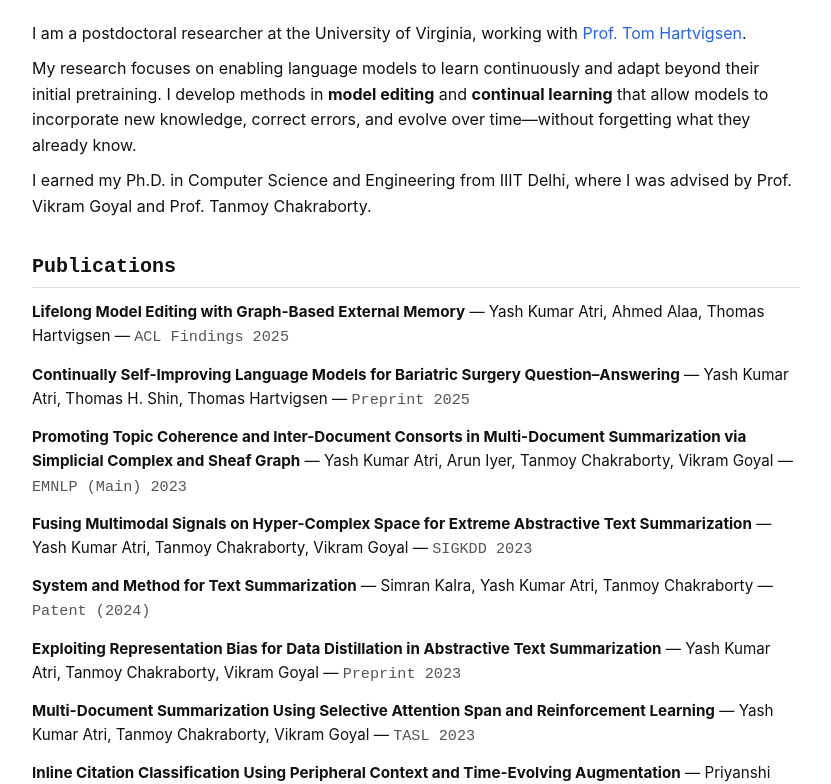
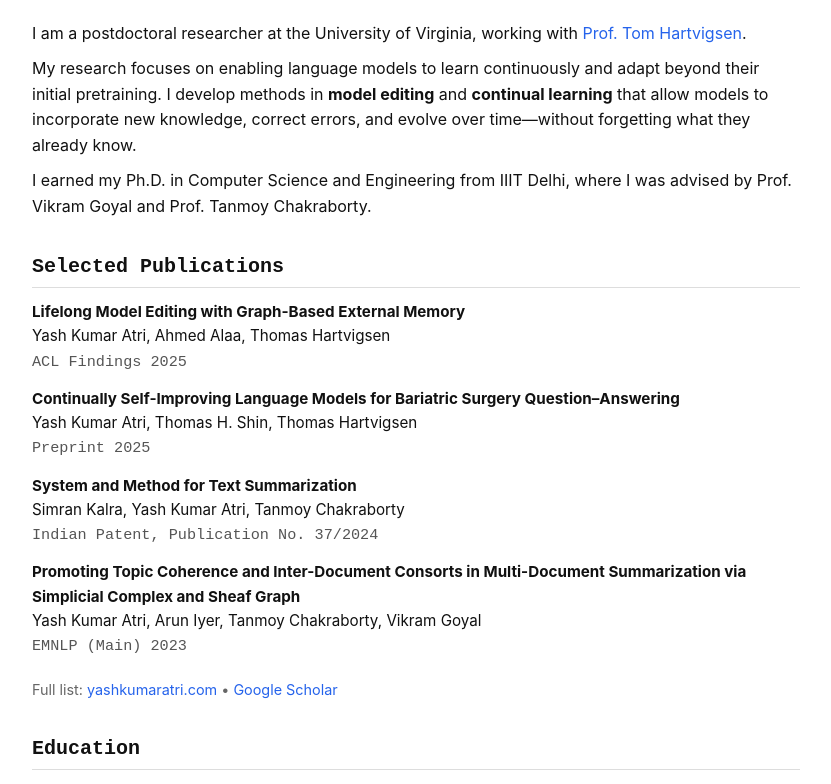
Before and after one commit to yashkumaratri/atri.ac, a plain HTML site: page index.html in a window 1280 px wide. Shown: the part 172-956 px from the top of the page, without its empty margins (224-1055 px from the left). Drawn offline with Linux system fonts and the light colour scheme.

Commit message:
Revise publications section with selected works
Updated the publications section with selected publications and improved formatting.

```diff
--- a/index.html
+++ b/index.html
@@ -150,22 +150,32 @@
   </p>
 </section>
 
-    <section class="section">
-  <h2>Publications</h2>
+<section class="section">
+  <h2>Selected Publications</h2>
   <ul class="pub-list">
-    <li><strong>Lifelong Model Editing with Graph-Based External Memory</strong> — Yash Kumar Atri, Ahmed Alaa, Thomas Hartvigsen — <span class="venue">ACL Findings 2025</span></li>
-    <li><strong>Continually Self-Improving Language Models for Bariatric Surgery Question–Answering</strong> — Yash Kumar Atri, Thomas H. Shin, Thomas Hartvigsen — <span class="venue">Preprint 2025</span></li>
-    <li><strong>Promoting Topic Coherence and Inter-Document Consorts in Multi-Document Summarization via Simplicial Complex and Sheaf Graph</strong> — Yash Kumar Atri, Arun Iyer, Tanmoy Chakraborty, Vikram Goyal — <span class="venue">EMNLP (Main) 2023</span></li>
-    <li><strong>Fusing Multimodal Signals on Hyper-Complex Space for Extreme Abstractive Text Summarization</strong> — Yash Kumar Atri, Tanmoy Chakraborty, Vikram Goyal — <span class="venue">SIGKDD 2023</span></li>
-    <li><strong>System and Method for Text Summarization</strong> — Simran Kalra, Yash Kumar Atri, Tanmoy Chakraborty — <span class="venue">Patent (2024)</span></li>
-    <li><strong>Exploiting Representation Bias for Data Distillation in Abstractive Text Summarization</strong> — Yash Kumar Atri, Tanmoy Chakraborty, Vikram Goyal — <span class="venue">Preprint 2023</span></li>
-    <li><strong>Multi-Document Summarization Using Selective Attention Span and Reinforcement Learning</strong> — Yash Kumar Atri, Tanmoy Chakraborty, Vikram Goyal — <span class="venue">TASL 2023</span></li>
-    <li><strong>Inline Citation Classification Using Peripheral Context and Time-Evolving Augmentation</strong> — Priyanshi Gupta, Yash Kumar Atri, Apurva Nagvenkar, Sourish Dasgupta, Tanmoy Chakraborty — <span class="venue">PAKDD 2023</span></li>
-    <li><strong>See, Hear, Read: Leveraging Multimodality with Guided Attention for Abstractive Text Summarization</strong> — Yash Kumar Atri, Shraman Pramanick, Vikram Goyal, Tanmoy Chakraborty — <span class="venue">KBS 2021</span></li>
-    <li><strong>Assessing the Quality of the Datasets by Identifying Mislabeled Samples</strong> — Vaibhav Pulastya, Gaurav Nuti, Yash Kumar Atri, Tanmoy Chakraborty — <span class="venue">ASONAM 2021</span></li>
-    <li><strong>Corpora Evaluation and System Bias Detection in Multi-Document Summarization</strong> — Alvin Dey, Tanya Chowdhury, Yash Kumar Atri, Tanmoy Chakraborty — <span class="venue">EMNLP Findings 2020</span></li>
+    <li>
+      <strong>Lifelong Model Editing with Graph-Based External Memory</strong><br>
+      Yash Kumar Atri, Ahmed Alaa, Thomas Hartvigsen<br>
+      <span class="venue">ACL Findings 2025</span>
+    </li>
+    <li>
+      <strong>Continually Self-Improving Language Models for Bariatric Surgery Question–Answering</strong><br>
+      Yash Kumar Atri, Thomas H. Shin, Thomas Hartvigsen<br>
+      <span class="venue">Preprint 2025</span>
+    </li>
+    <li>
+      <strong>System and Method for Text Summarization</strong><br>
+      Simran Kalra, Yash Kumar Atri, Tanmoy Chakraborty<br>
+      <span class="venue">Indian Patent, Publication No. 37/2024</span>
+    </li>
+    <li>
+      <strong>Promoting Topic Coherence and Inter-Document Consorts in Multi-Document Summarization via Simplicial Complex and Sheaf Graph</strong><br>
+      Yash Kumar Atri, Arun Iyer, Tanmoy Chakraborty, Vikram Goyal<br>
+      <span class="venue">EMNLP (Main) 2023</span>
+    </li>
   </ul>
   <p class="pub-note">
+    Full list: <a href="https://yashkumaratri.com#publications">yashkumaratri.com</a> •
     <a href="https://scholar.google.com/citations?user=sTyStXIAAAAJ&hl=en">Google Scholar</a>
   </p>
 </section>
@@ -216,7 +226,7 @@
       <h2>Professional Service</h2>
       <h3>Reviewing</h3>
       <p>
-        Area Chair, ARR 2025;
+        Area Chair, ARR 2025;<br>
         Reviewer for ICLR 25,24; ARR 25,24; TCSS 25,24; TASL 24;
         Knowledge-Based Systems (KBS) 2024; ASONAM 2024; ICON 25,24; BDA 24,23;
         EMNLP 23; ACL 23.
```
